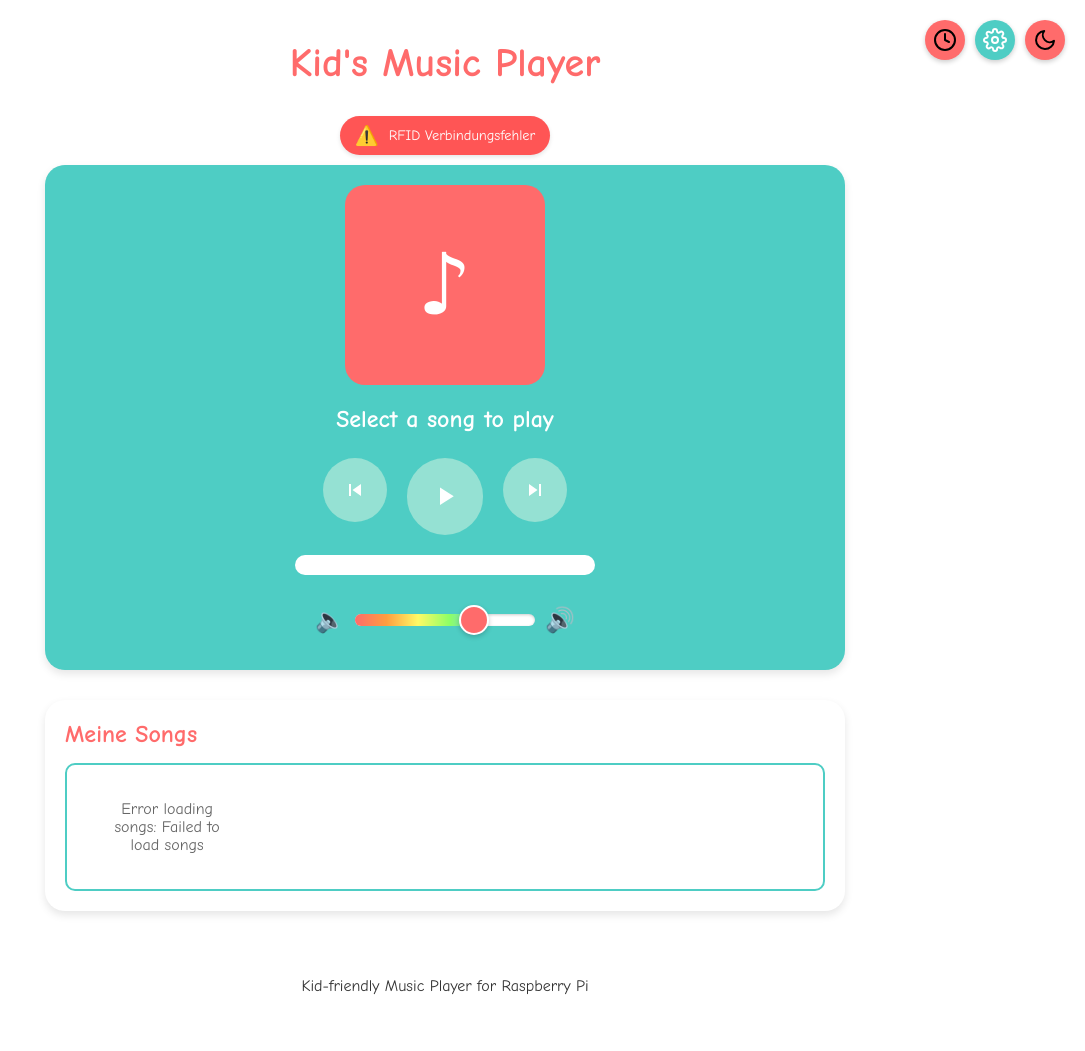
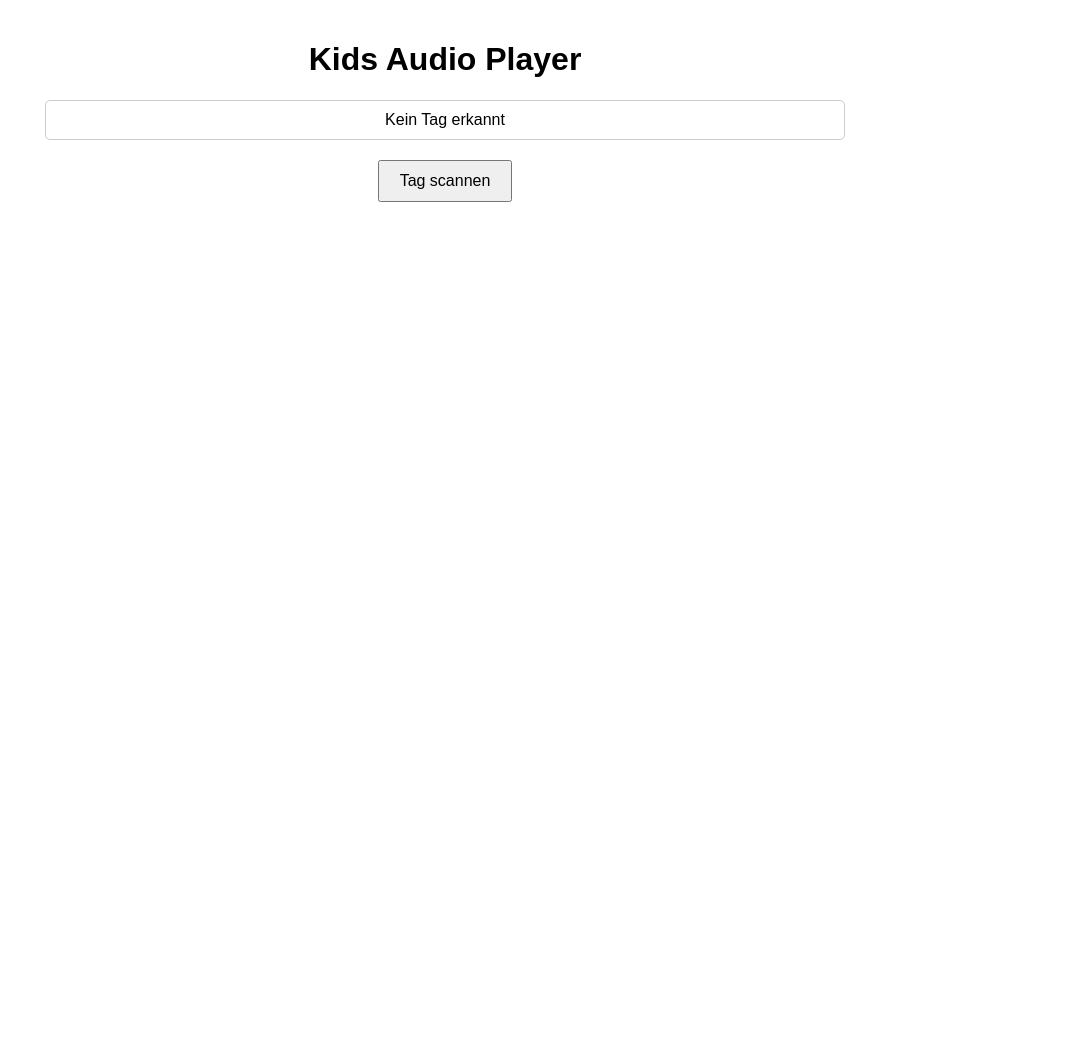
Before and after one commit to ichbinder/KidsAudioPlayer, a Flask app: template templates/index.html in a window 1280 px wide. Shown: the whole page, without its empty margins (195-1280 px from the left). After the commit the page ends 202 px from the top, so only its background shows below. Run offline with Flask 3, Linux system fonts and the light colour scheme; the template is opened without the code that fills it, so the values that code supplies are empty.

Commit message:
Enhance app.py by adding a new route for the main page and integrating the index.html template with a simplified layout and tag scanning functionality. Removed unused route registrations to streamline the application structure.

```diff
--- a/app.py
+++ b/app.py
@@ -2,12 +2,9 @@
 Main application module
 """
 import os
-from flask import Flask
+from flask import Flask, render_template, jsonify
 from flask_sqlalchemy import SQLAlchemy
 from routes.rfid_routes import rfid_bp
-from routes.song_routes import song_bp
-from routes.playlist_routes import playlist_bp
-from routes.player_routes import player_bp
 from models import db
 import logging
 
@@ -27,14 +24,16 @@ db.init_app(app)
 
 # Register blueprints
 app.register_blueprint(rfid_bp)
-app.register_blueprint(song_bp)
-app.register_blueprint(playlist_bp)
-app.register_blueprint(player_bp)
 
 # Create database tables
 with app.app_context():
     db.create_all()
     logger.info("Database tables created")
 
+@app.route('/')
+def index():
+    """Render the main page"""
+    return render_template('index.html')
+
 if __name__ == '__main__':
     app.run(host='0.0.0.0', port=5000, debug=False)
--- a/templates/index.html
+++ b/templates/index.html
@@ -1,117 +1,59 @@
 <!DOCTYPE html>
-<html lang="en">
-<head>
-    <meta charset="UTF-8">
-    <meta name="viewport" content="width=device-width, initial-scale=1.0">
-    <title>Kid's Music Player</title>
-    <link rel="stylesheet" href="{{ url_for('static', filename='css/styles.css') }}">
-    <!-- Comic Sans MS is preferred, but using a fallback web-safe font stack -->
-    <link href="https://fonts.googleapis.com/css2?family=Comic+Neue:wght@400;700&display=swap" rel="stylesheet">
-</head>
-<body>
-    <!-- Top Buttons: Theme Toggle and Sleep Timer -->
-    <div class="top-buttons">
-        <!-- Sleep Timer Button (moved from below) -->
-        <button id="sleep-timer-button" class="sleep-timer-button top-timer-button" title="Schlaf-Timer">
-            <img src="{{ url_for('static', filename='svg/timer.svg') }}" alt="Schlaf-Timer">
-            <span id="sleep-timer-text">Schlaf-Timer</span>
-        </button>
-        <!-- Sleep Timer Options -->
-        <div id="sleep-timer-options" class="sleep-timer-options top-timer-options hidden">
-            <button class="timer-option" data-minutes="5">5 Min</button>
-            <button class="timer-option" data-minutes="10">10 Min</button>
-            <button class="timer-option" data-minutes="15">15 Min</button>
-            <button class="timer-option" data-minutes="20">20 Min</button>
-            <button class="timer-option" data-minutes="0">Aus</button>
-        </div>
-
-        <!-- RFID Management Link -->
-        <a href="{{ url_for('rfid.rfid_management') }}" class="rfid-admin-link" title="RFID-Tags verwalten">
-            <img src="{{ url_for('static', filename='svg/settings.svg') }}" alt="RFID verwalten">
-        </a>
-
-        <!-- Theme Toggle Button -->
-        <button id="theme-toggle" class="theme-toggle" title="Farbmodus wechseln">
-            <img id="theme-icon" src="{{ url_for('static', filename='svg/moon.svg') }}" alt="Farbmodus">
-        </button>
-    </div>
+<html lang="de">
+  <head>
+    <meta charset="UTF-8" />
+    <meta name="viewport" content="width=device-width, initial-scale=1.0" />
+    <title>Kids Audio Player</title>
+    <style>
+      body {
+        font-family: Arial, sans-serif;
+        max-width: 800px;
+        margin: 0 auto;
+        padding: 20px;
+      }
+      .container {
+        text-align: center;
+      }
+      .status {
+        margin: 20px 0;
+        padding: 10px;
+        border: 1px solid #ccc;
+        border-radius: 5px;
+      }
+      button {
+        padding: 10px 20px;
+        font-size: 16px;
+        cursor: pointer;
+      }
+    </style>
+  </head>
+  <body>
     <div class="container">
-        <header>
-            <h1>Kid's Music Player</h1>
-        </header>
-
-        <main>
-            <div class="player-container">
-                <!-- Album Art / Visual Element -->
-                <div class="album-art">
-                    <div class="album-placeholder" id="album-placeholder">
-                        <div class="music-note">♪</div>
-                    </div>
-                    <img id="album-cover" class="album-cover" style="display: none;" src="" alt="Album Cover">
-                </div>
-
-                <!-- Song Info -->
-                <div class="song-info">
-                    <div class="song-title" id="song-title">Select a song to play</div>
-                </div>
-
-                <!-- Audio Controls -->
-                <div class="controls">
-                    <button id="prev-button" class="control-button">
-                        <img src="{{ url_for('static', filename='svg/previous.svg') }}" alt="Previous">
-                    </button>
-                    <button id="play-button" class="control-button play-pause">
-                        <img src="{{ url_for('static', filename='svg/play.svg') }}" alt="Play" id="play-icon">
-                    </button>
-                    <button id="next-button" class="control-button">
-                        <img src="{{ url_for('static', filename='svg/next.svg') }}" alt="Next">
-                    </button>
-                </div>
-
-                <!-- Progress Bar -->
-                <div class="progress-container">
-                    <div class="progress-bar" id="progress-bar">
-                        <div class="progress" id="progress"></div>
-                    </div>
-                </div>
-
-                <!-- Volume Control -->
-                <div class="volume-container">
-                    <div class="volume-icon low" id="volume-icon">🔈</div>
-                    <div class="volume-slider-container">
-                        <input type="range" min="0" max="100" value="70" class="volume-slider" id="volume-slider">
-                        <div class="volume-slider-track">
-                            <div class="volume-slider-fill" id="volume-slider-fill"></div>
-                        </div>
-                    </div>
-                    <div class="volume-icon high">🔊</div>
-                </div>
-
-                <!-- Sleep Timer was moved to the top -->
-            </div>
-
-            <!-- Song List -->
-            <div class="song-list-container">
-                <div class="song-list-header">
-                    <h2>Meine Songs</h2>
-                </div>
-                <div id="song-list" class="song-list">
-                    <div class="loading-message">Lade Songs...</div>
-                </div>
-                <div id="no-songs-message" class="no-songs-message" style="display: none;">
-                    <p>Keine Songs gefunden! Lege MP3-Dateien in deinem mp3s-Ordner ab.</p>
-                </div>
-            </div>
-        </main>
-
-        <footer>
-            <p>Kid-friendly Music Player for Raspberry Pi</p>
-        </footer>
-
-        <!-- Hidden audio element -->
-        <audio id="audio-player"></audio>
+      <h1>Kids Audio Player</h1>
+      <div class="status" id="status">Kein Tag erkannt</div>
+      <button onclick="scanTag()">Tag scannen</button>
     </div>
 
-    <script src="{{ url_for('static', filename='js/player.js') }}"></script>
-</body>
+    <script>
+      function scanTag() {
+        const statusDiv = document.getElementById("status");
+        statusDiv.textContent = "Scanne...";
+
+        fetch("/rfid/scan")
+          .then((response) => response.json())
+          .then((data) => {
+            if (data.error) {
+              statusDiv.textContent = `Fehler: ${data.error}`;
+            } else if (data.registered) {
+              statusDiv.textContent = `Tag erkannt: ${data.name} (${data.tag_id})`;
+            } else {
+              statusDiv.textContent = `Neuer Tag erkannt: ${data.tag_id}`;
+            }
+          })
+          .catch((error) => {
+            statusDiv.textContent = `Fehler beim Scannen: ${error}`;
+          });
+      }
+    </script>
+  </body>
 </html>
```
